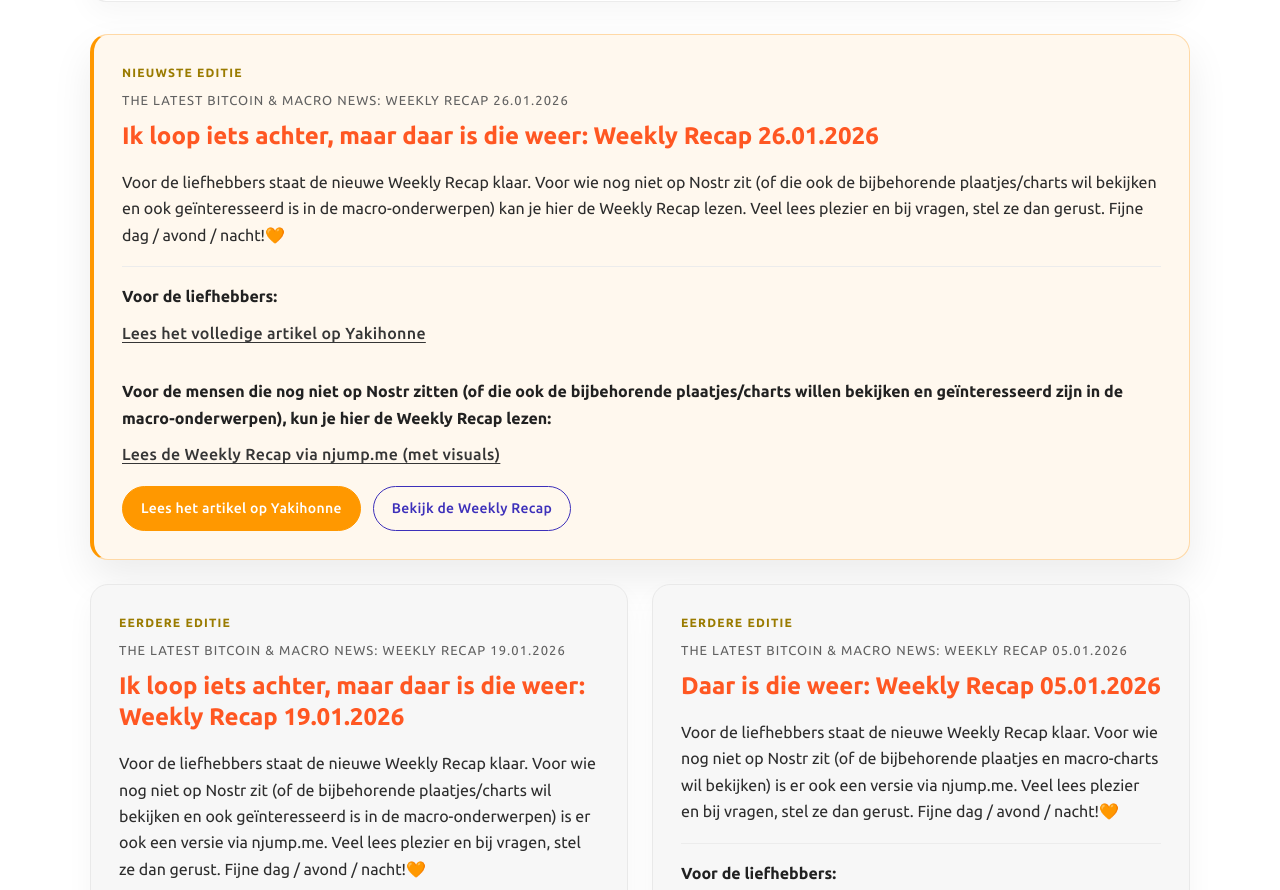
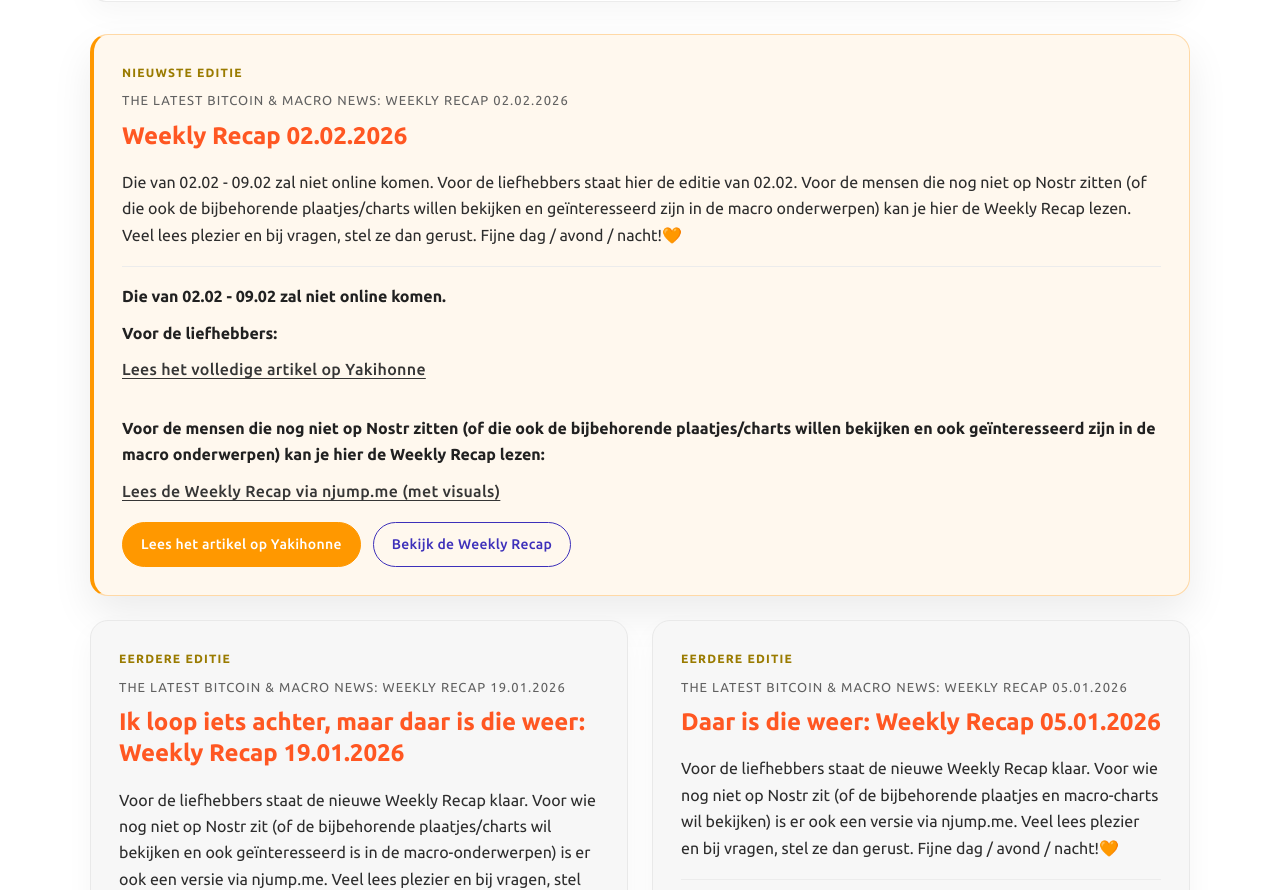
Before and after one commit to Zwolle-Bitcoinstad/zwolle-bitcoinstad-website, a website: page blogs.html in a window 1280 px wide. Shown: the part 942-1832 px from the top of the page. Drawn offline with Linux system fonts and the light colour scheme.

Commit message:
Add Weekly Recap 02.02.2026 to blog overview

```diff
--- a/blogs.html
+++ b/blogs.html
@@ -142,24 +142,20 @@
 						<article class="blog-card featured">
 							<header class="blog-card-header">
 								<p class="blog-label">Nieuwste editie</p>
-								<time class="blog-date" datetime="2026-01-26">The Latest Bitcoin &amp; Macro news: Weekly Recap 26.01.2026</time>
-								<h3 class="blog-title">Ik loop iets achter, maar daar is die weer: Weekly Recap 26.01.2026</h3>
+								<time class="blog-date" datetime="2026-02-02">The Latest Bitcoin &amp; Macro news: Weekly Recap 02.02.2026</time>
+								<h3 class="blog-title">Weekly Recap 02.02.2026</h3>
 							</header>
-							<p class="blog-intro">Voor de liefhebbers staat de nieuwe Weekly Recap klaar. Voor wie nog niet op
-								Nostr zit (of die ook de bijbehorende plaatjes/charts wil bekijken en ook geïnteresseerd is in de
-								macro-onderwerpen) kan je hier de Weekly Recap lezen. Veel lees plezier en bij vragen, stel ze
-								dan gerust. Fijne dag / avond / nacht!🧡</p>
+							<p class="blog-intro">Die van 02.02 - 09.02 zal niet online komen. Voor de liefhebbers staat hier de editie van 02.02. Voor de mensen die nog niet op Nostr zitten (of die ook de bijbehorende plaatjes/charts willen bekijken en geïnteresseerd zijn in de macro onderwerpen) kan je hier de Weekly Recap lezen. Veel lees plezier en bij vragen, stel ze dan gerust. Fijne dag / avond / nacht!🧡</p>
 							<div class="blog-base">
+								<p class="blog-base-title">Die van 02.02 - 09.02 zal niet online komen.</p>
 								<p class="blog-base-title">Voor de liefhebbers:</p>
-								<p><a href="https://yakihonne.com/article/naddr1qvzqqqr4gupzq0ractzc0mkwq58mcevqnvtqn5vjqluzthtkw49ejp0fe2q9vs4gqy88wumn8ghj7mn0wvhxcmmv9uq3jamnwvaz7tmjv4kxz7fwwdhx7un59eek7cmfv9kz7qq40y6yua3dxfhxys3jffd9x5ndgek9vaz3xcqwfqsk" target="_blank" rel="noopener">Lees het volledige artikel op Yakihonne</a></p>
-								<p class="blog-base-title">Voor de mensen die nog niet op Nostr zitten (of die ook de bijbehorende
-									plaatjes/charts willen bekijken en geïnteresseerd zijn in de macro-onderwerpen), kun je
-									hier de Weekly Recap lezen:</p>
-								<p><a href="https://njump.me/naddr1qvzqqqr4gupzq0ractzc0mkwq58mcevqnvtqn5vjqluzthtkw49ejp0fe2q9vs4gqy88wumn8ghj7mn0wvhxcmmv9uq3jamnwvaz7tmjv4kxz7fwwdhx7un59eek7cmfv9kz7qq40y6yua3dxfhxys3jffd9x5ndgek9vaz3xcqwfqsk" target="_blank" rel="noopener">Lees de Weekly Recap via njump.me (met visuals)</a></p>
+								<p><a href="https://yakihonne.com/article/naddr1qvzqqqr4gupzq0ractzc0mkwq58mcevqnvtqn5vjqluzthtkw49ejp0fe2q9vs4gqq2nq6mex4thxvfsw5uyjufh2p3hymjcwfrz6dwa5ng" target="_blank" rel="noopener">Lees het volledige artikel op Yakihonne</a></p>
+								<p class="blog-base-title">Voor de mensen die nog niet op Nostr zitten (of die ook de bijbehorende plaatjes/charts willen bekijken en ook geïnteresseerd zijn in de macro onderwerpen) kan je hier de Weekly Recap lezen:</p>
+								<p><a href="https://njump.me/naddr1qvzqqqr4gupzq0ractzc0mkwq58mcevqnvtqn5vjqluzthtkw49ejp0fe2q9vs4gqq2nq6mex4thxvfsw5uyjufh2p3hymjcwfrz6dwa5ng" target="_blank" rel="noopener">Lees de Weekly Recap via njump.me (met visuals)</a></p>
 							</div>
 							<div class="blog-cta">
-								<a class="content-button styled-button button-primary" href="https://yakihonne.com/article/naddr1qvzqqqr4gupzq0ractzc0mkwq58mcevqnvtqn5vjqluzthtkw49ejp0fe2q9vs4gqy88wumn8ghj7mn0wvhxcmmv9uq3jamnwvaz7tmjv4kxz7fwwdhx7un59eek7cmfv9kz7qq40y6yua3dxfhxys3jffd9x5ndgek9vaz3xcqwfqsk" target="_blank" rel="noopener">Lees het artikel op Yakihonne</a>
-								<a class="content-button styled-button button-secondary" href="https://njump.me/naddr1qvzqqqr4gupzq0ractzc0mkwq58mcevqnvtqn5vjqluzthtkw49ejp0fe2q9vs4gqy88wumn8ghj7mn0wvhxcmmv9uq3jamnwvaz7tmjv4kxz7fwwdhx7un59eek7cmfv9kz7qq40y6yua3dxfhxys3jffd9x5ndgek9vaz3xcqwfqsk" target="_blank" rel="noopener">Bekijk de Weekly Recap</a>
+								<a class="content-button styled-button button-primary" href="https://yakihonne.com/article/naddr1qvzqqqr4gupzq0ractzc0mkwq58mcevqnvtqn5vjqluzthtkw49ejp0fe2q9vs4gqq2nq6mex4thxvfsw5uyjufh2p3hymjcwfrz6dwa5ng" target="_blank" rel="noopener">Lees het artikel op Yakihonne</a>
+								<a class="content-button styled-button button-secondary" href="https://njump.me/naddr1qvzqqqr4gupzq0ractzc0mkwq58mcevqnvtqn5vjqluzthtkw49ejp0fe2q9vs4gqq2nq6mex4thxvfsw5uyjufh2p3hymjcwfrz6dwa5ng" target="_blank" rel="noopener">Bekijk de Weekly Recap</a>
 							</div>
 						</article>
 						<article class="blog-card">
```
